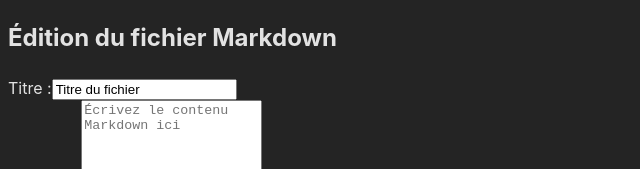
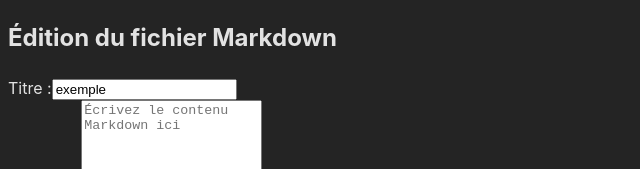
Before and after one commit to ABBESAmine/Web2-ProjetReact-Groupe1, a React (Vite) app: page /edit in a window 1280 px wide. Shown: the top 169 px of the page, without its empty margins (0-640 px from the left). Built offline with nearby package versions, Linux system fonts and the light colour scheme.

Commit message:
création composant EditionMarkdown

```diff
--- a/src/EditionMarkdown.jsx
+++ b/src/EditionMarkdown.jsx
@@ -1,19 +1,16 @@
 import React, { useState } from 'react';
 import ReactMarkdown from 'react-markdown';
 
-function EditionMarkdown() {
-  const [title, setTitle] = useState('Titre du fichier');
+export default function EditionMarkdown() {
+  const [title, setTitle] = useState('exemple');
   const [content, setContent] = useState('');
   const [fileName, setFileName] = useState('');
 
-  // Mise à jour du titre
   const handleTitleChange = (e) => setTitle(e.target.value);
 
-  // Mise à jour du contenu Markdown
   const handleContentChange = (e) => setContent(e.target.value);
 
-  // Export du fichier Markdown
-  const exportMarkdown = () => {
+  function exportMarkdown(){
     const blob = new Blob([content], { type: 'text/markdown' });
     const url = URL.createObjectURL(blob);
     const a = document.createElement('a');
@@ -23,7 +20,6 @@ function EditionMarkdown() {
     URL.revokeObjectURL(url);
   };
 
-  // Importation d'un fichier Markdown
   const importMarkdown = (e) => {
     const file = e.target.files[0];
     if (file && file.name.endsWith('.md')) {
@@ -39,7 +35,6 @@ function EditionMarkdown() {
     <div>
       <h2>Édition du fichier Markdown</h2>
 
-      {/* Titre du fichier */}
       <div>
         <label>Titre :</label>
         <input
@@ -50,7 +45,6 @@ function EditionMarkdown() {
         />
       </div>
 
-      {/* Zone d'édition de contenu Markdown */}
       <div>
         <label>Contenu :</label>
         <textarea
@@ -61,7 +55,6 @@ function EditionMarkdown() {
         />
       </div>
 
-      {/* Prévisualisation HTML du Markdown */}
       <div>
         <h3>Prévisualisation</h3>
         <div className="preview">
@@ -69,7 +62,6 @@ function EditionMarkdown() {
         </div>
       </div>
 
-      {/* Boutons pour l'importation et l'exportation */}
       <div>
         <button onClick={exportMarkdown}>Exporter en .md</button>
         <input type="file" accept=".md" onChange={importMarkdown} />
@@ -77,5 +69,3 @@ function EditionMarkdown() {
     </div>
   );
 };
-
-export default EditionMarkdown;
```
